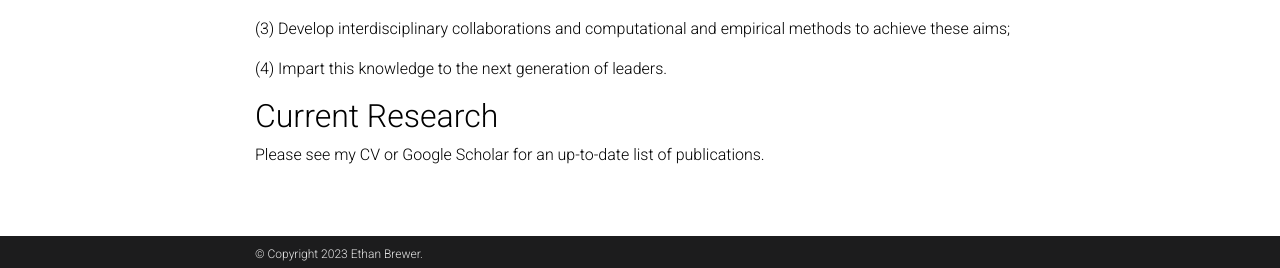
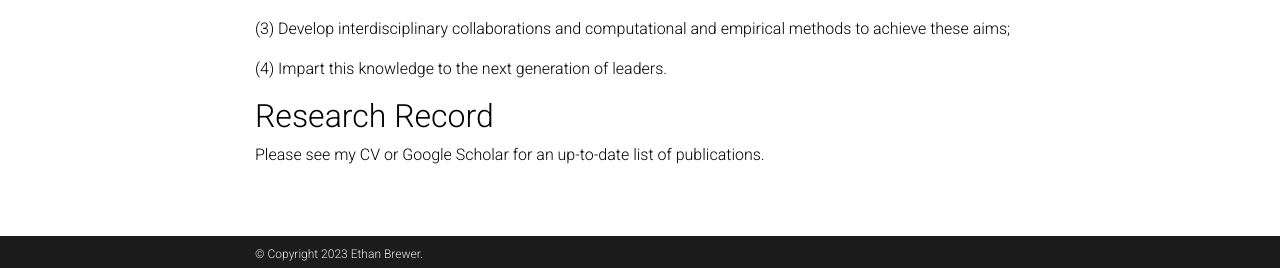
Before and after one commit to EMBrewer/EMBRewer.github.io, a Jekyll site: the page built from _pages/about.md, in a window 1280 px wide. Shown: the part 629-897 px from the top of the page. Built offline with Jekyll 4.4.1, drawn with Linux system fonts in a browser that asks for light colours; full-size pictures stand in for the smaller copies a plugin makes; comment, search, counter and statistics services are not loaded; a style sheet for code colours, icons or effects is not loaded.

Commit message:
Update about.md

```diff
--- a/_pages/about.md
+++ b/_pages/about.md
@@ -30,5 +30,5 @@
 
 (4) Impart this knowledge to the next generation of leaders.
 
-## Current Research
+## Research Record
 Please see my CV or Google Scholar for an up-to-date list of publications.
```
